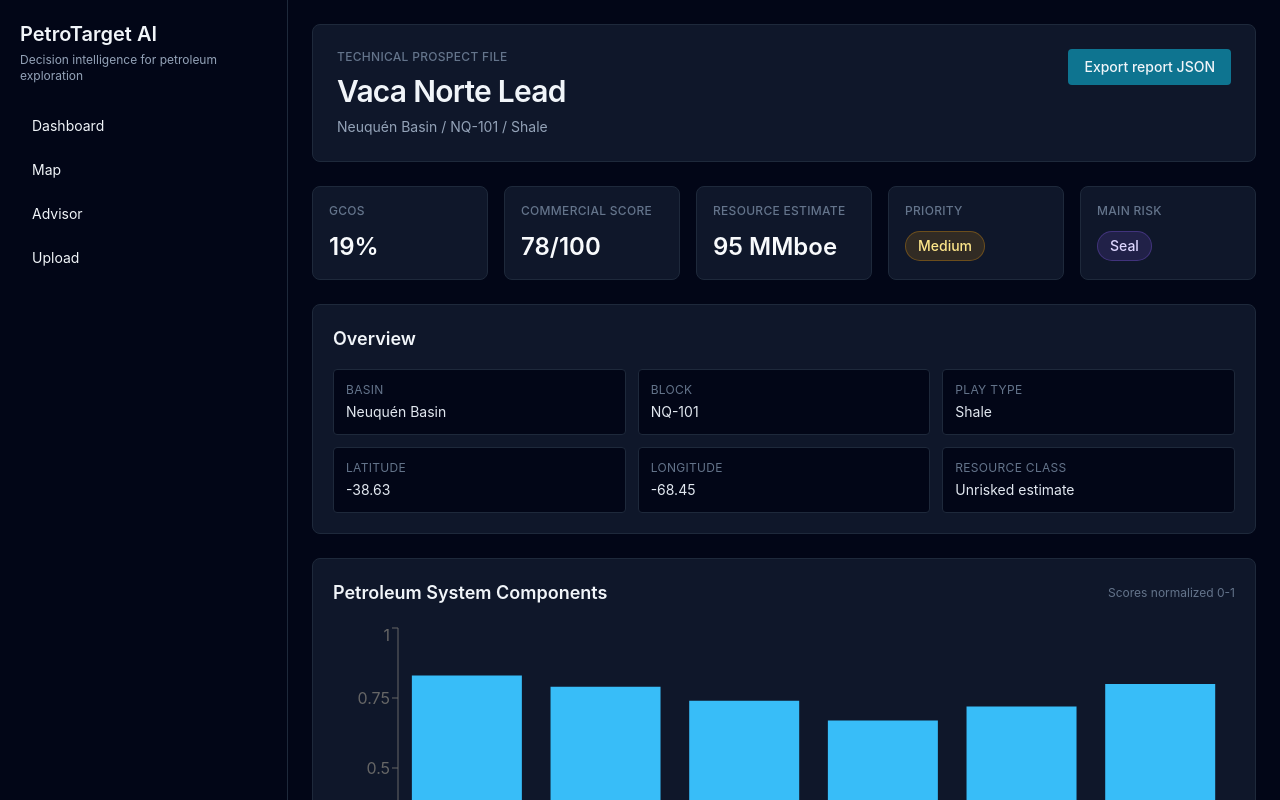
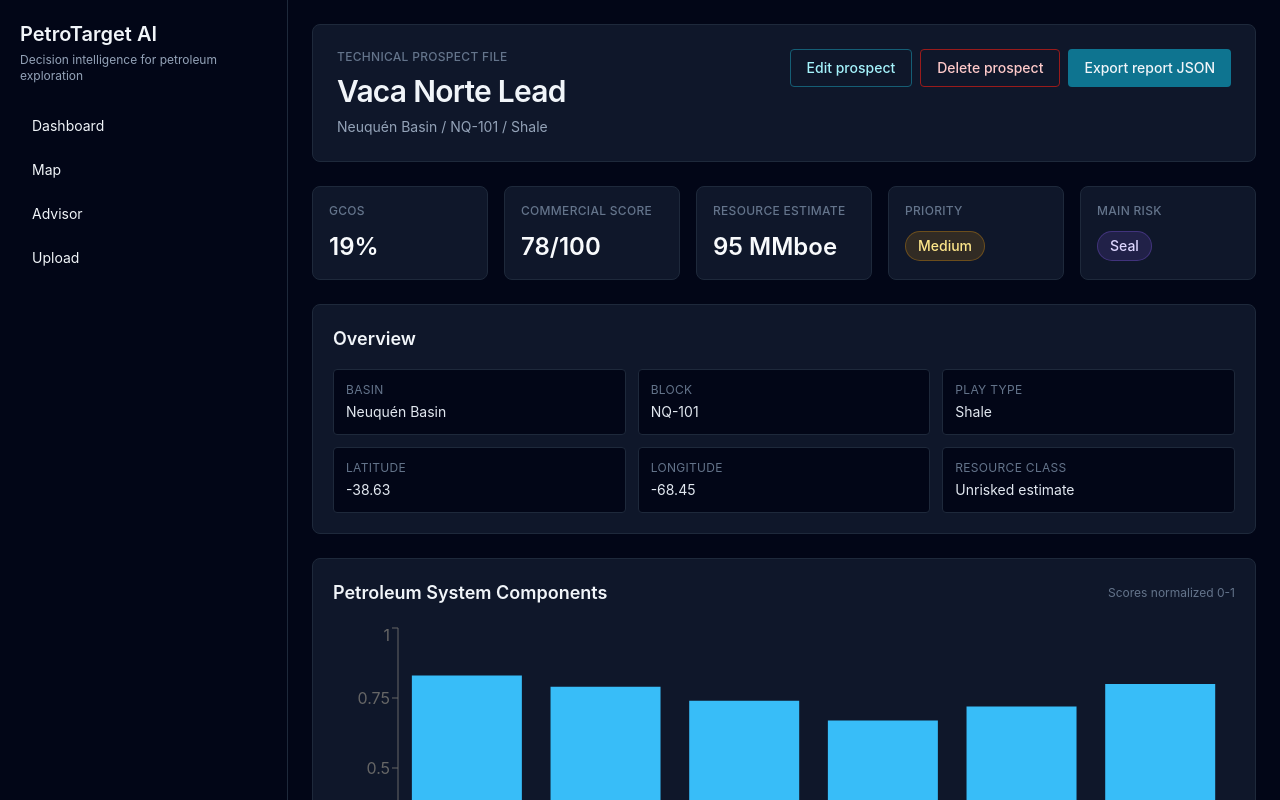
Before and after one commit to frandelyerro/delye, a React (Vite) app: page /prospects/p1 in a window 1280 px wide. Shown: the top 800 px of the page. Built offline with nearby package versions, Linux system fonts and the light colour scheme.

Commit message:
Rebase portfolio workflow onto main cleanly

```diff
--- a/src/pages/ProspectDetailPage.tsx
+++ b/src/pages/ProspectDetailPage.tsx
@@ -1,4 +1,4 @@
-import { useParams } from 'react-router-dom';
+import { Link, useNavigate, useParams } from 'react-router-dom';
 import { BarChart, Bar, XAxis, YAxis, Tooltip, ResponsiveContainer } from 'recharts';
 import { useProspectStore } from '../store/useProspectStore';
 import { exportProspectReport } from '../utils/exportReport';
@@ -20,7 +20,9 @@ const riskBadgeClass = {
 
 export function ProspectDetailPage() {
   const { id } = useParams();
+  const navigate = useNavigate();
   const prospect = useProspectStore((s) => s.prospects.find((p) => p.id === id));
+  const deleteProspect = useProspectStore((s) => s.deleteProspect);
   if (!prospect) return <div className="rounded-lg border border-slate-800 bg-slate-900 p-6">Prospect not found.</div>;
 
   const chartData = [
@@ -47,7 +49,22 @@ export function ProspectDetailPage() {
           <h1 className="mt-2 text-3xl font-semibold tracking-tight">{prospect.name}</h1>
           <p className="mt-2 text-sm text-slate-400">{prospect.basin} / {prospect.block} / {prospect.playType}</p>
         </div>
-        <button className="rounded bg-cyan-700 px-4 py-2 text-sm font-medium hover:bg-cyan-600" onClick={() => exportProspectReport(prospect)}>Export report JSON</button>
+        <div className="flex flex-wrap gap-2">
+          <Link to={`/prospects/${prospect.id}/edit`} className="inline-flex rounded border border-cyan-800 px-4 py-2 text-sm font-medium text-cyan-200 hover:bg-cyan-950">Edit prospect</Link>
+          <button
+            className="rounded border border-red-800 px-4 py-2 text-sm font-medium text-red-200 hover:bg-red-950"
+            onClick={() => {
+              if (window.confirm(`Delete ${prospect.name}?`)) {
+                deleteProspect(prospect.id);
+                navigate('/');
+              }
+            }}
+            type="button"
+          >
+            Delete prospect
+          </button>
+          <button className="rounded bg-cyan-700 px-4 py-2 text-sm font-medium hover:bg-cyan-600" onClick={() => exportProspectReport(prospect)}>Export report JSON</button>
+        </div>
       </div>
     </section>
 
```
